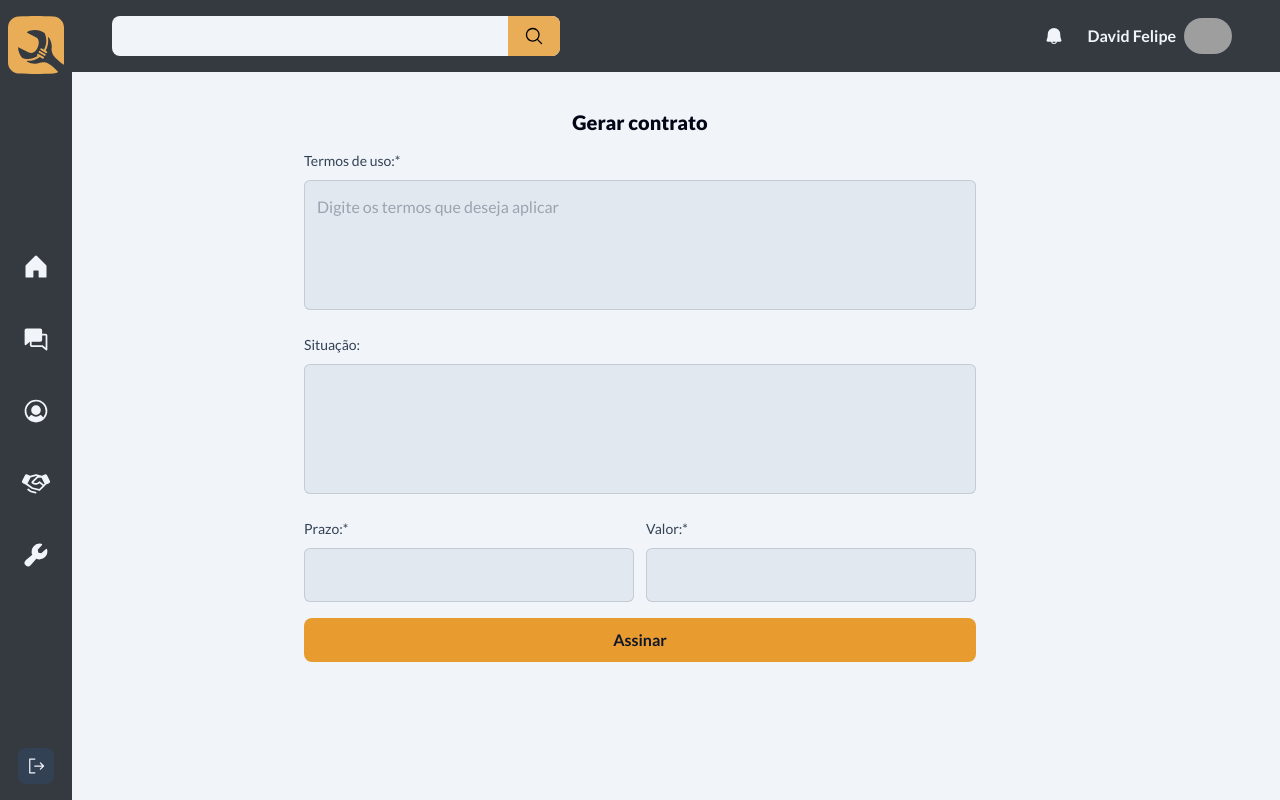
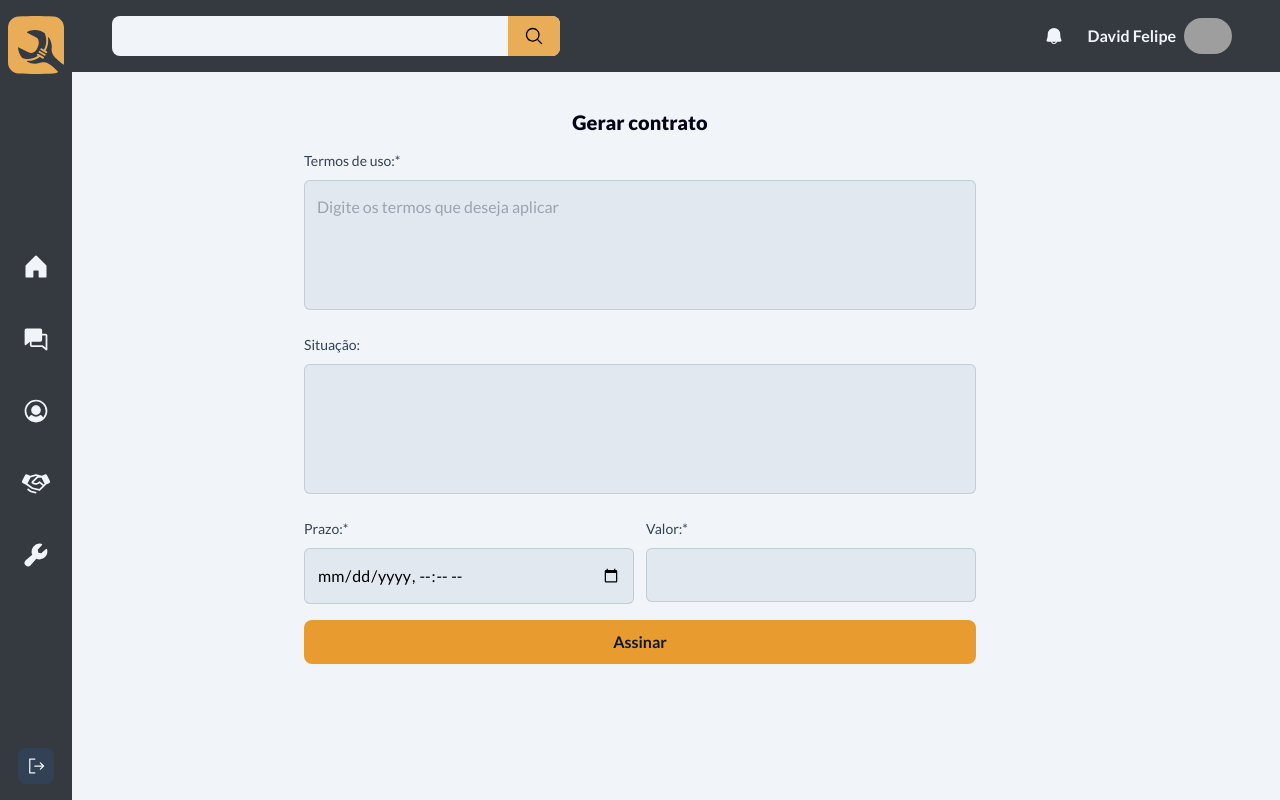
Before and after one commit to DFelipe1/QuebraGalho, a React (Vite) app: page /contract in a window 1280 px wide. Built offline with nearby package versions, Linux system fonts and the light colour scheme; grey boxes are pictures that could not be loaded.

Commit message:
change type input

```diff
--- a/src/Views/contract/formContract.tsx
+++ b/src/Views/contract/formContract.tsx
@@ -38,8 +38,8 @@ export function FormContract() {
                 />
             </div>
             <div className="w-full flex gap-3">
-                <Input label="Prazo:*" name="Term" required/>
-                <Input label="Valor:*" name="Amount" required/>
+                <Input label="Prazo:*" name="Term" type="datetime-local" required/>
+                <Input label="Valor:*" name="Amount" type="number" required/>
             </div>
             <Button size="full">
                 Assinar
```
